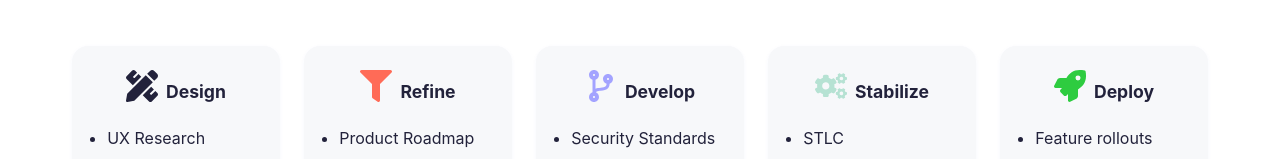
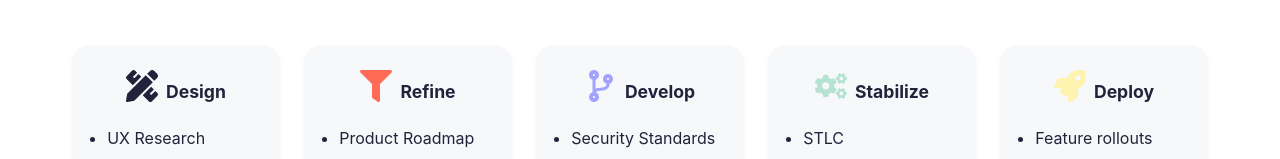
Before and after one commit to tarunkurma/risk-portfolio-mgr-thd, a React (Create React App) app: page / in a window 1280 px wide. Shown: the part 771-930 px from the top of the page. Built offline with nearby package versions, Linux system fonts and the light colour scheme.

Commit message:
Update deploy button icon color to match theme

```diff
--- a/src/Homepage.js
+++ b/src/Homepage.js
@@ -232,7 +232,7 @@ export default function Homepage() {
           </Subsection>
           <Subsection id="phase-deploy">
             <SubsectionRow>
-              <SubsectionIcon id="icon-deploy" color={undefined} style={{ color: '#2ecc40' }}><FaRocket /></SubsectionIcon>
+              <SubsectionIcon id="icon-deploy" color="deploy"><FaRocket /></SubsectionIcon>
               <SubsectionLabel>Deploy</SubsectionLabel>
             </SubsectionRow>
             <PhaseList>
--- a/src/pages/DeployPage.js
+++ b/src/pages/DeployPage.js
@@ -50,8 +50,8 @@ const IconContainer = styled.div`
   width: 80px;
   height: 80px;
   background: ${({ theme }) => theme.colors.secondaryBackground};
-  color: #2ecc40;
-  border: 2px solid #2ecc40;
+  color: ${({ theme }) => theme.colors.deploy};
+  border: 2px solid ${({ theme }) => theme.colors.deploy};
   border-radius: 50%;
   font-size: 2rem;
   margin-right: 1.5rem;
@@ -99,7 +99,7 @@ const SectionHeader = styled.div`
 
 const SectionIcon = styled.div`
   font-size: 1.5rem;
-  color: ${({ theme, color }) => theme.colors[color] || '#2ecc40'};
+  color: ${({ theme, color }) => theme.colors[color] || theme.colors.deploy};
   margin-right: 1rem;
 `;
 
```
